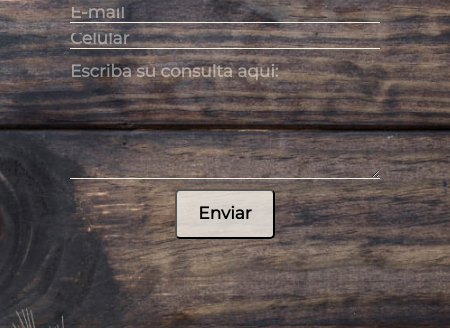
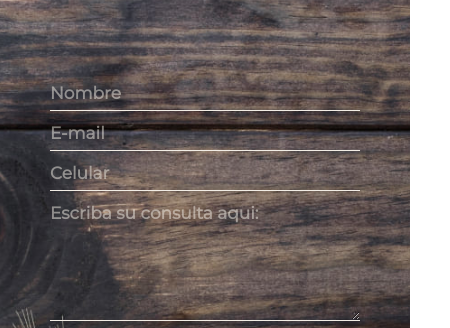
Before and after one commit to juan9287/CarlosBakery, a website: page pages/contactus.html in a window 390 px wide. Shown: the part 199-527 px from the top of the page, 450 px wide, since content can reach past the window. Drawn offline with nearby package versions, Linux system fonts and the light colour scheme; a web font is replaced by a local one.

Commit message:
Modificaciones y resposive en CONTACT US

```diff
--- a/sass/misc/_queries.scss
+++ b/sass/misc/_queries.scss
@@ -1,46 +1,4 @@
 @media screen and (max-width: 560px) {
-
-    .principal_bakery {
-        justify-content: center;
-        align-items: center;
-        width: 100%;
-      }
-
-
-    /*contact us responsive*/
-
-
-    .main_contact_us__section {
-
-        flex-wrap: wrap;
-        justify-content: space-around;
-        padding: 2rem;
-        gap: 10rem;
-
-    }
-
-    .main_contact_us__section__redes {
-        flex-grow: 1;
-        flex-wrap: wrap;
-        align-content: center;
-
-    }
-
-    .main_contact_us__section__form {
-        flex-grow: 1;
-        order: -1;
-        align-items: center;
-
-    }
-
-
-
-    .main_contact_us {
-        gap: 0
-    }
-
-
-
     /*RESPONSIVE PRODUCTS*/
     .main_products__img {
         display: flex;
--- a/sass/partials/_header.scss
+++ b/sass/partials/_header.scss
@@ -23,7 +23,7 @@
     animation-name: animacion_header;
     animation-duration: 2s;
     animation-iteration-count: 1;
-    z-index: 1;
+    z-index: 5;
     position: relative;
 
 
--- a/sass/views/_contact_us.scss
+++ b/sass/views/_contact_us.scss
@@ -9,7 +9,7 @@
     grid-template-rows: auto auto;
     align-content: space-evenly;
     gap: 10rem;
-    padding: 0 5rem;
+    padding: 2rem 5rem;
 
 
     & h1 {
@@ -31,6 +31,7 @@
         &__redes {
             gap: 3rem;
             align-items: flex-start;
+            padding-bottom: 4rem;
 
             & img {
                 height: 50px;
@@ -78,6 +79,7 @@
                 outline: none;
                 background: none;
                 border-bottom: #F2EDE5 1px solid;
+                height: 3rem;
             }
 
             textarea {
@@ -125,4 +127,27 @@
 
 
 
+
 }
+@media screen and (max-width: 700px) {
+
+
+
+    /*contact us responsive*/
+
+
+    .main_contact_us{
+        justify-content: center;
+
+        &__section{
+            width: min-content;
+        }
+    }
+
+
+
+
+
+
+
+}
--- a/sass/views/_find_us.scss
+++ b/sass/views/_find_us.scss
@@ -5,7 +5,7 @@
     justify-content: center;
     gap:2rem;
     padding: 2rem 5rem;
-    height: 100%;
+    height: 100% ;
 
 
     .find_us__frame{
```
Also changed, not shown: index.html (+4 -3 lines), css/index.css.
